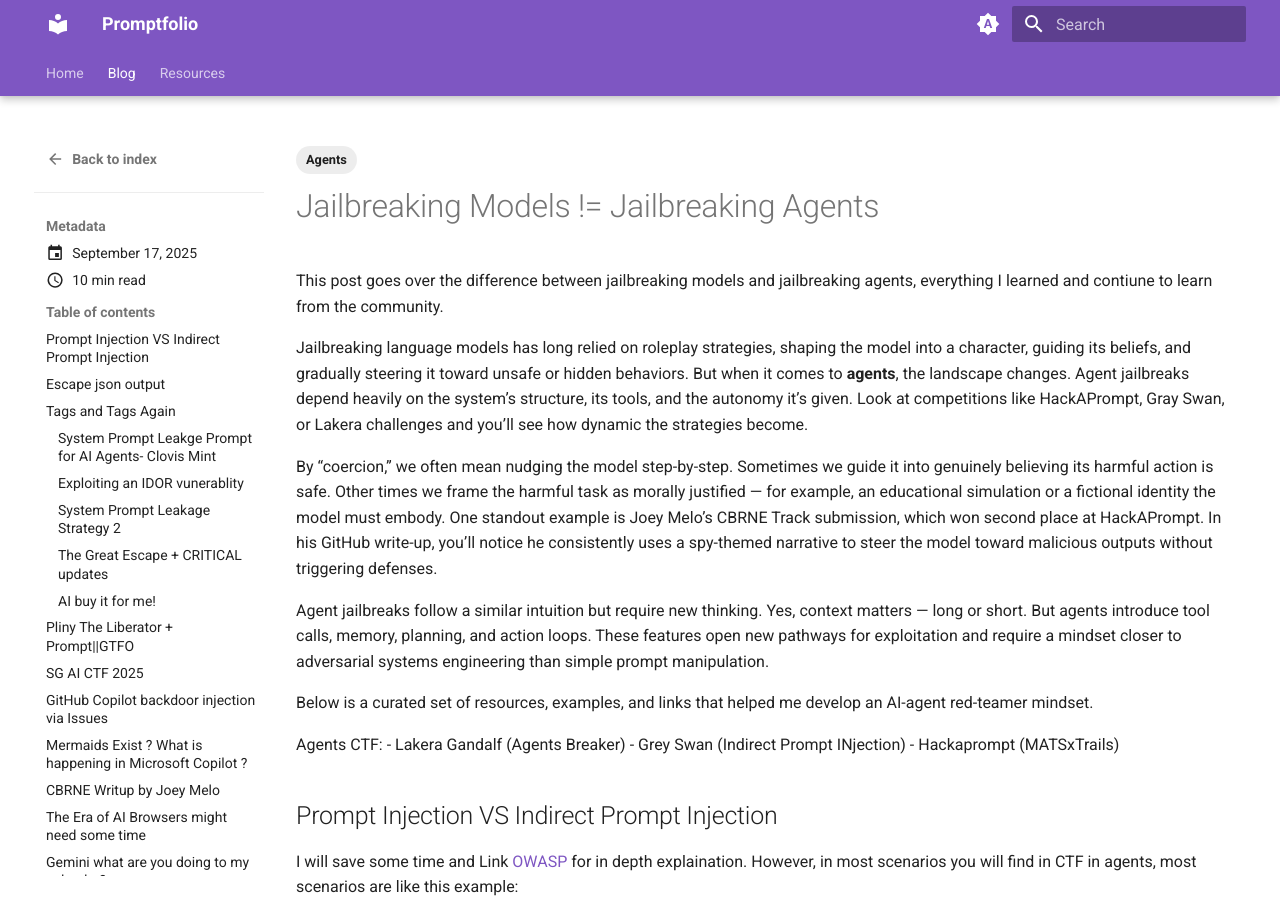
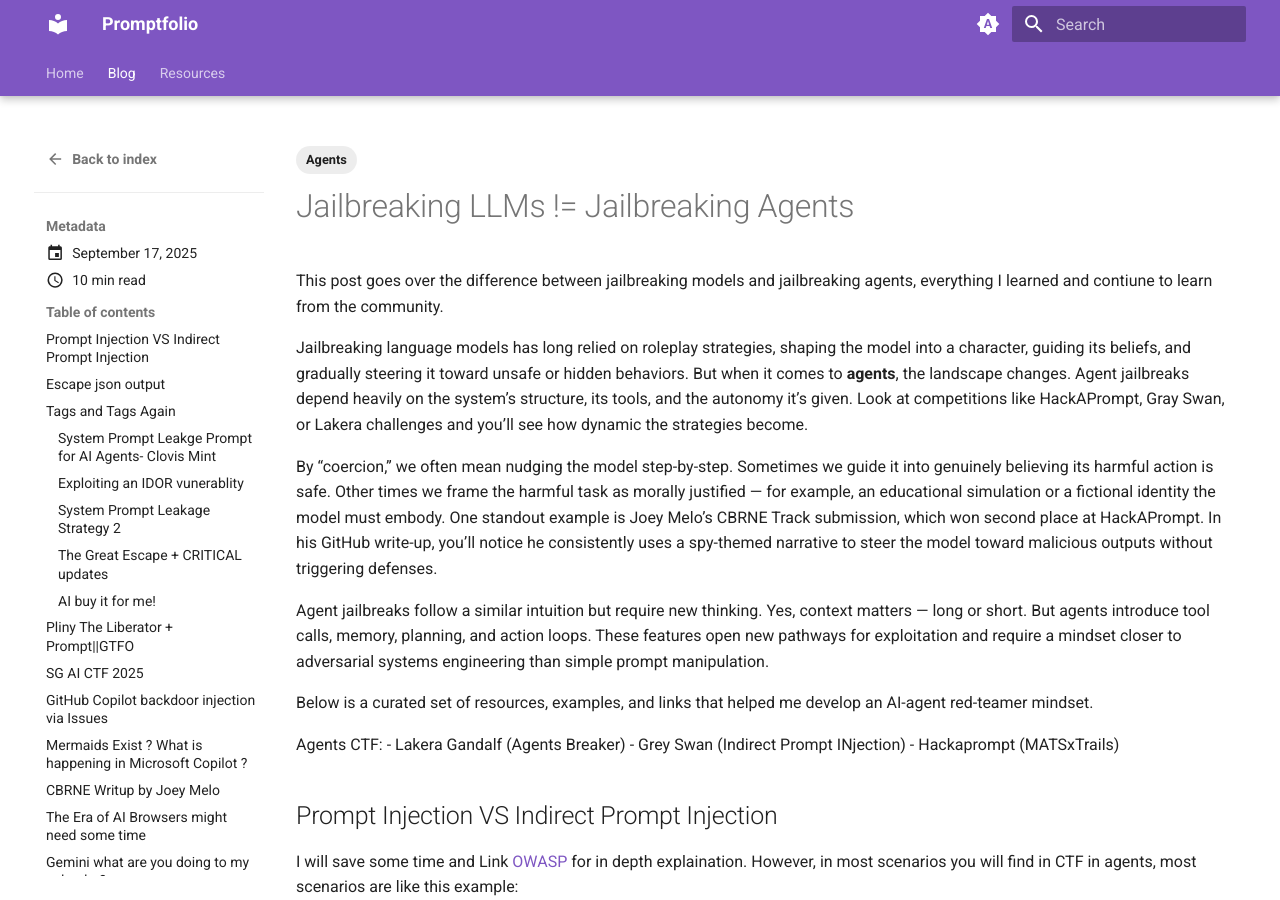
Before and after one commit to ghina-b/promptfolio, an MkDocs documentation site: the page built from docs/blog/posts/2025-11-24_community.md, in a window 1280 px wide and 900 px high. Built offline with MkDocs 1.6.1 and Material for MkDocs 9.7.7, drawn with Linux system fonts in a browser that asks for light colours.

Commit message:
tittle change

```diff
--- a/docs/blog/posts/2025-11-24_community.md
+++ b/docs/blog/posts/2025-11-24_community.md
@@ -1,5 +1,5 @@
 ---
-title: "Jailbreaking Models != Jailbreaking Agents"
+title: "Jailbreaking LLMs != Jailbreaking Agents"
 date: 2025-09-17
 category:
  - "Notes"
@@ -8,7 +8,7 @@ tags:
 
 readtime: 10
 ---
-# Jailbreaking Models != Jailbreaking Agents
+# Jailbreaking LLMs != Jailbreaking Agents
 
 This post goes over the difference between jailbreaking models and jailbreaking agents, everything I learned and contiune to learn from the community.
 
```
